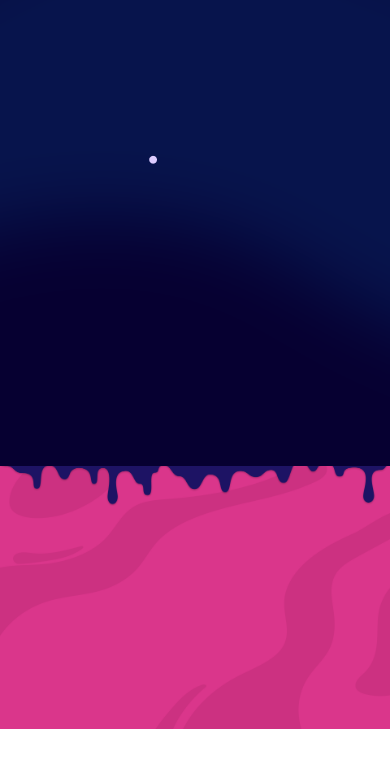
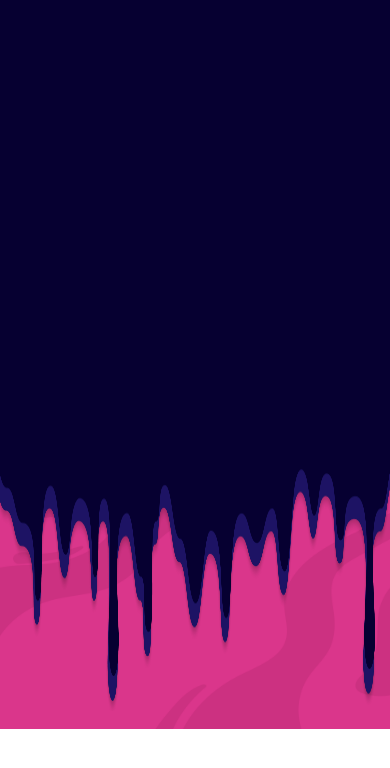
Before and after one commit to yavuzergun1/upwork-nft-project, a React (Create React App) app: page / in a window 390 px wide. Shown: the part 644-1412 px from the top of the page. Built offline with nearby package versions, Linux system fonts and the light colour scheme.

Commit message:
responsive bugs fixed

```diff
--- a/src/index.css
+++ b/src/index.css
@@ -10,6 +10,10 @@ body {
     sans-serif;
   -webkit-font-smoothing: antialiased;
   -moz-osx-font-smoothing: grayscale;
+  display: flex;
+  flex-direction: column;
+  align-items: center;
+
 }
 code {
   font-family: source-code-pro, Menlo, Monaco, Consolas, "Courier New",
--- a/src/routes/home/Home.js
+++ b/src/routes/home/Home.js
@@ -19,8 +19,8 @@ function Home() {
           <img src={require(`../../assets/png/Vector.png`)} alt="" />
           <p>scroll down to explore</p>
         </div>
+      <img src={require(`../../assets/png/Vector (3).png`)} alt="" className="vector-3" />
       </div>
-      <img src={require(`../../assets/png/Vector (3).png`)} alt="" className="vector-3" />
       <div className="home-second">
         <img src={require(`../../assets/png/Vector (1).png`)} alt="" className="vector-1"/>
       </div>
--- a/src/routes/home/home.scss
+++ b/src/routes/home/home.scss
@@ -2,17 +2,10 @@
   background-image: url("../../assets/png/BG.png");
   background-repeat: no-repeat;
   background-size: cover;
-  width: 100%;
   max-width: 1920px;
   height: 1110px;
   position: relative;
   z-index: 1;
-}
-.vector-3 {
-  position: absolute;
-  top: 0px;
-  width: 100%;
-  z-index: -1;
 }
 .first-planet-left {
   position: absolute;
@@ -28,8 +21,8 @@ header {
   width: 100%;
   font-family: "SVN-Gotham Rounded";
   color: #f0f8ff;
-//   position: relative;
-//   z-index: 2;
+  //   position: relative;
+  //   z-index: 2;
   h6 {
     font-style: normal;
     font-weight: 700;
@@ -51,8 +44,8 @@ header {
   display: flex;
   flex-direction: column;
   align-items: center;
-//   position: relative;
-//   z-index: 2;
+  //   position: relative;
+  //   z-index: 2;
   img {
     margin: auto;
   }
@@ -69,18 +62,24 @@ header {
     color: #ffffff;
   }
 }
-
+.vector-3 {
+  position: absolute;
+  top: 0px;
+  width: 100%;
+  z-index: -1;
+  height: 1320px;
+}
 .home-second {
   background-image: url("../../assets/png/BG (1).png");
   background-repeat: no-repeat;
   background-size: contain;
-  width: 100%;
+  max-width: 1920px;
   height: 1296px;
-
   .vector-1 {
     position: relative;
     width: 100%;
-    top: -10px;
+    top: -5px;
     z-index: 0;
+    height: 250px;
   }
 }
```
